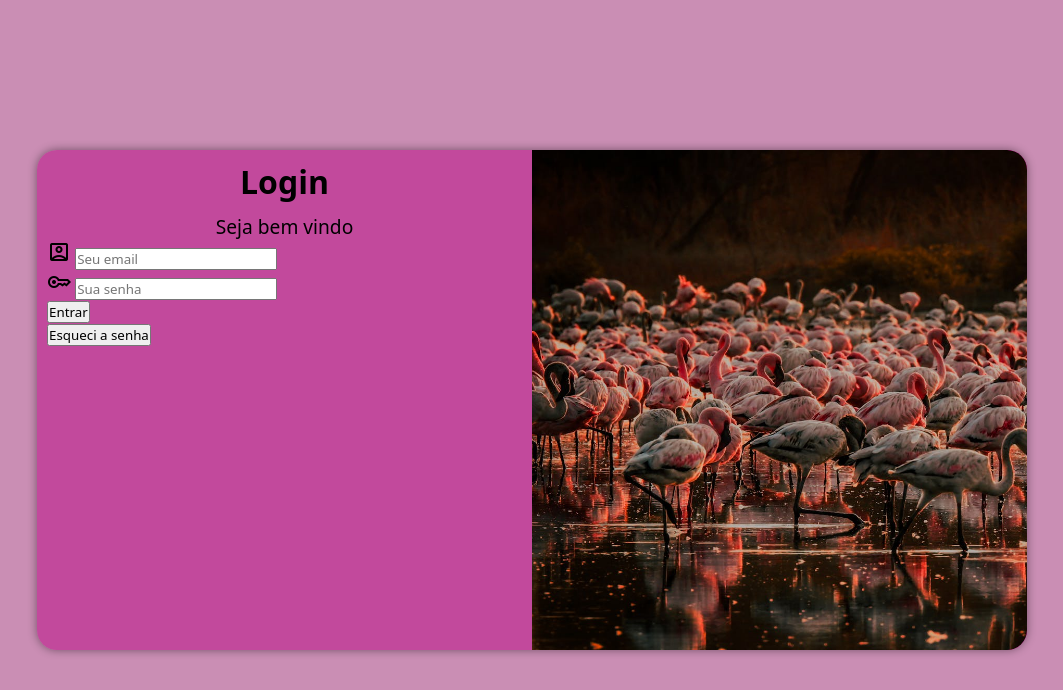
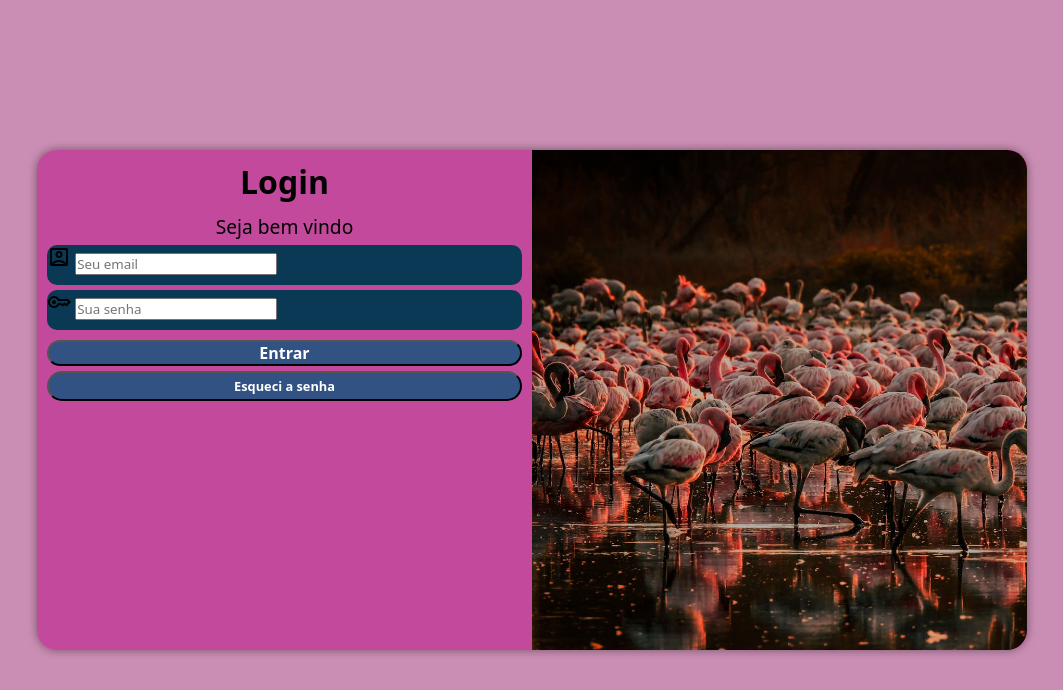
Before and after one commit to joseerivaldo/projeto-login, a PHP site: page / in a window 1280 px wide. Shown: the top 690 px of the page, without its empty margins (108-1171 px from the left). Run offline with PHP 8.4, Linux system fonts and the light colour scheme.

Commit message:
atualizações

```diff
--- a/estilos/style.css
+++ b/estilos/style.css
@@ -64,3 +64,53 @@ div#formulario > p{
     font-size: 0.8em;
     text-align: center;
 }
+
+form > div.campo{
+    background-color: #0A3955;
+    height: 40px;
+    border-radius: 10px;
+    margin: 5px 0px;
+}
+
+div.campo > label{
+
+}
+
+#enviar{
+    display: block;
+    font-size: 1em;
+    width: 100%;
+    background-color: #0f557ecb;
+    color: white;
+    font-weight: bolder;
+    border-radius: 20px;
+    transition: 0.3s;
+
+    margin-top: 10px;
+    margin-bottom: 5px;
+}
+
+#enviar:hover{
+    background-color: #1476afcb;
+    transform: translateY(-3px);
+    transition: 0.3s;
+    cursor: pointer;
+}
+
+#esqueci{
+    padding: 4px;
+    font-size: .8em;
+    width: 100%;
+    background-color: #0f557ecb;
+    color: white;
+    font-weight: bolder;
+    border-radius: 20px;
+    transition: 0.3s;
+}
+
+#esqueci:hover{
+    background-color: #1476afcb;
+    transform: translateY(-3px);
+    transition: 0.3s;
+    cursor: pointer;
+}
--- a/index.html
+++ b/index.html
@@ -20,19 +20,19 @@
                 <h1>Login</h1>
                 <p>Seja bem vindo</p>
                 <form action="login.php" method="post" autocomplete="on">
-                    <div id="campo">
+                    <div class="campo">
                         <label for="ilogin">
                             <span class="material-symbols-outlined">account_box
                             </span>
                         </label>
                         <input type="email" name="login" id="ilogin" placeholder="Seu email" autocomplete="email" required>
                     </div>
-                    <div id="senha">
+                    <div class="campo">
                     <label for="isenha"><span class="material-symbols-outlined">key</span></label>
                     <input type="password" name="senha" id="isenha" placeholder="Sua senha" autocomplete="current-password" required minlength="8">
                 </div>
-                <button type="submit">Entrar</button><br>
-                <button>Esqueci a senha</button>
+                <button id="enviar" type="submit">Entrar</button>
+                <button id="esqueci">Esqueci a senha</button>
                 </form>
             </div>
         </section>
```
